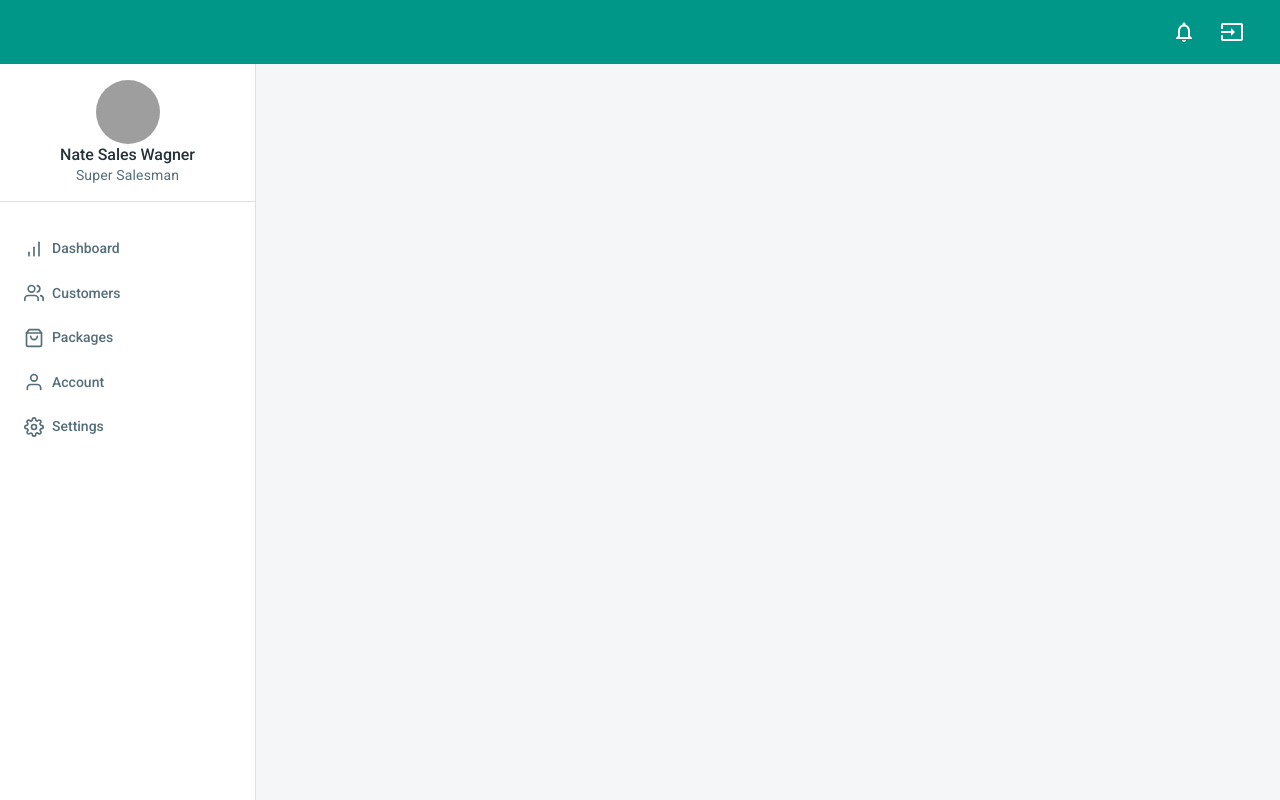
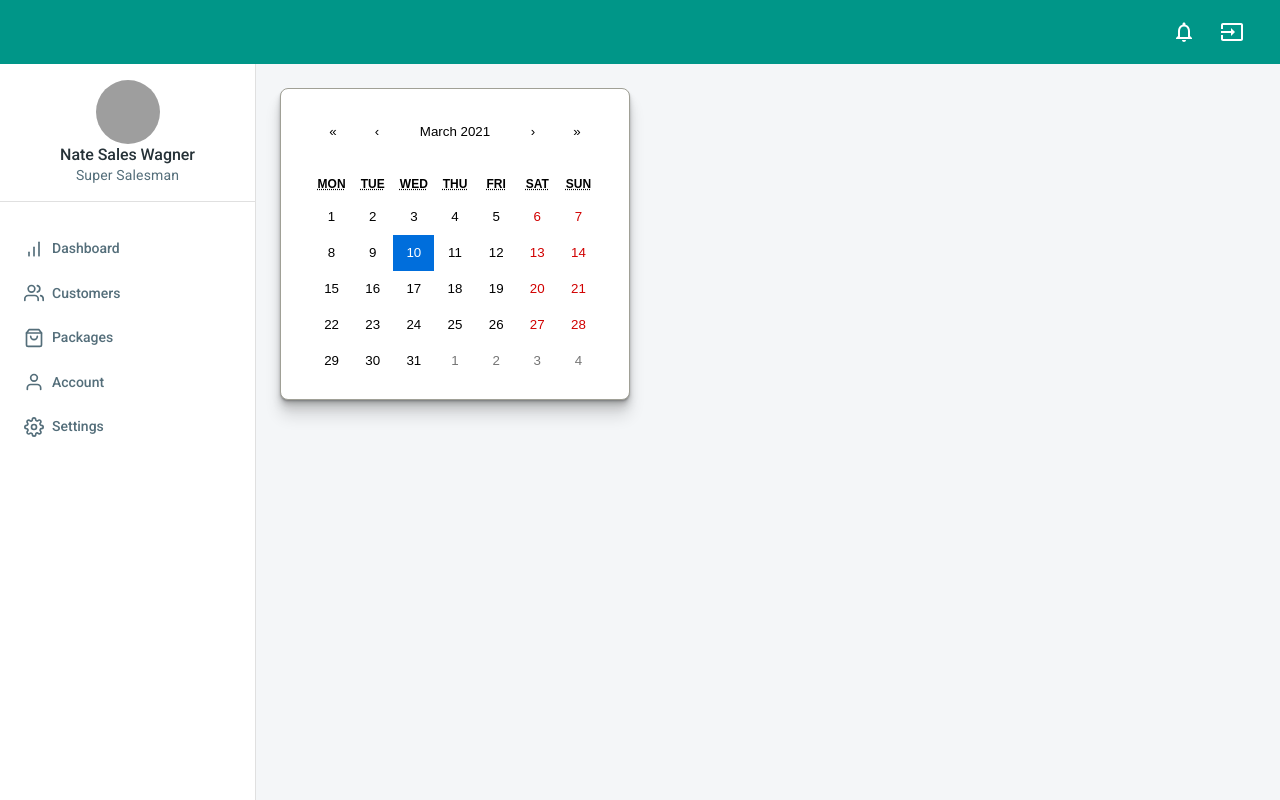
Before and after one commit to cupocode/cup-o-crm-frontend, a React (Create React App) app in the folder cup-o-crm-frontend/: page /app/dashboard in a window 1280 px wide. Built offline with nearby package versions, Linux system fonts and the light colour scheme; grey boxes are pictures that could not be loaded.

Commit message:
added calendar to dashboard

```diff
--- a/cup-o-crm-frontend/package.json
+++ b/cup-o-crm-frontend/package.json
@@ -39,10 +39,12 @@
     "nprogress": "^0.2.0",
     "prop-types": "^15.7.2",
     "react": "^16.13.1",
+    "react-calendar": "^3.3.1",
     "react-chartjs-2": "^2.10.0",
     "react-dom": "^16.13.1",
     "react-feather": "^2.0.8",
     "react-helmet": "^6.1.0",
+    "react-material-ui-calendar": "^0.2.3",
     "react-perfect-scrollbar": "^1.5.8",
     "react-router": "^6.0.0-beta.0",
     "react-router-dom": "^6.0.0-beta.0",
--- a/cup-o-crm-frontend/src/views/product/ProductListView/ProductCard.js
+++ b/cup-o-crm-frontend/src/views/product/ProductListView/ProductCard.js
@@ -67,35 +67,35 @@ const ProductCard = ({ className, product, ...rest }) => {
         <Typography
           align="center"
           color="textPrimary"
-          variant="body1"
+          variant="h5"
         >
           {product.detail1}
         </Typography>
         <Typography
           align="center"
           color="textPrimary"
-          variant="body1"
+          variant="h5"
         >
           {product.detail2}
         </Typography>
         <Typography
           align="center"
           color="textPrimary"
-          variant="body1"
+          variant="h5"
         >
           {product.detail3}
         </Typography>
         <Typography
           align="center"
           color="textPrimary"
-          variant="body1"
+          variant="h5"
         >
           {product.detail4}
         </Typography>
         <Typography
           align="center"
           color="textPrimary"
-          variant="body1"
+          variant="h5"
         >
           {product.detail5}
         </Typography>
--- a/cup-o-crm-frontend/src/views/product/ProductListView/index.js
+++ b/cup-o-crm-frontend/src/views/product/ProductListView/index.js
@@ -5,7 +5,6 @@ import {
   Grid,
   makeStyles
 } from '@material-ui/core';
-import { Pagination } from '@material-ui/lab';
 import Page from 'src/components/Page';
 import Toolbar from './Toolbar';
 import ProductCard from './ProductCard';
@@ -55,17 +54,6 @@ const ProductList = () => {
             ))}
           </Grid>
         </Box>
-        <Box
-          mt={3}
-          display="flex"
-          justifyContent="center"
-        >
-          <Pagination
-            color="primary"
-            count={3}
-            size="small"
-          />
-        </Box>
       </Container>
     </Page>
   );
--- /dev/null
+++ b/cup-o-crm-frontend/src/views/reports/DashboardView/calendar.css
@@ -0,0 +1,9 @@
+.react-calendar{
+    padding: 20px 30px;
+    border-radius: 8px;
+    box-shadow: 0 1px 1px rgba(0,0,0,0.12),
+    0 2px 2px rgba(0,0,0,0.12),
+    0 4px 4px rgba(0,0,0,0.12),
+    0 8px 8px rgba(0,0,0,0.12),
+    0 16px 16px rgba(0,0,0,0.12);
+}
--- a/cup-o-crm-frontend/src/views/reports/DashboardView/index.js
+++ b/cup-o-crm-frontend/src/views/reports/DashboardView/index.js
@@ -1,7 +1,7 @@
-import React from 'react';
+import { useState, React } from 'react';
 import {
   Container,
-  Grid,
+  // Grid,
   makeStyles
 } from '@material-ui/core';
 import Page from 'src/components/Page';
@@ -13,6 +13,9 @@ import Page from 'src/components/Page';
 // import TotalCustomers from './TotalCustomers';
 // import TotalProfit from './TotalProfit';
 // import TrafficByDevice from './TrafficByDevice';
+import Calendar from 'react-calendar';
+import 'react-calendar/dist/Calendar.css';
+import './calendar.css';
 
 const useStyles = makeStyles((theme) => ({
   root: {
@@ -26,89 +29,19 @@ const useStyles = makeStyles((theme) => ({
 const Dashboard = () => {
   const classes = useStyles();
 
+  const [calDate, setCalDate] = useState(new Date());
+
+  function onChange() {
+    setCalDate(calDate);
+  }
+
   return (
     <Page
       className={classes.root}
       title="Dashboard"
     >
       <Container maxWidth={false}>
-        <Grid
-          container
-          spacing={3}
-        >
-          <Grid
-            item
-            lg={3}
-            sm={6}
-            xl={3}
-            xs={12}
-          >
-            {/* <Budget /> */}
-          </Grid>
-          <Grid
-            item
-            lg={3}
-            sm={6}
-            xl={3}
-            xs={12}
-          >
-            {/* <TotalCustomers /> */}
-          </Grid>
-          <Grid
-            item
-            lg={3}
-            sm={6}
-            xl={3}
-            xs={12}
-          >
-            {/* <TasksProgress /> */}
-          </Grid>
-          <Grid
-            item
-            lg={3}
-            sm={6}
-            xl={3}
-            xs={12}
-          >
-            {/* <TotalProfit /> */}
-          </Grid>
-          <Grid
-            item
-            lg={8}
-            md={12}
-            xl={9}
-            xs={12}
-          >
-            {/* <Sales /> */}
-          </Grid>
-          <Grid
-            item
-            lg={4}
-            md={6}
-            xl={3}
-            xs={12}
-          >
-            {/* <TrafficByDevice /> */}
-          </Grid>
-          <Grid
-            item
-            lg={4}
-            md={6}
-            xl={3}
-            xs={12}
-          >
-            {/* <LatestProducts /> */}
-          </Grid>
-          <Grid
-            item
-            lg={8}
-            md={12}
-            xl={9}
-            xs={12}
-          >
-            {/* <LatestOrders /> */}
-          </Grid>
-        </Grid>
+        <Calendar onChange={onChange} value={calDate} />
       </Container>
     </Page>
   );
```
Also changed, not shown: 1 other file (tests, documents, lock files or other folders).
